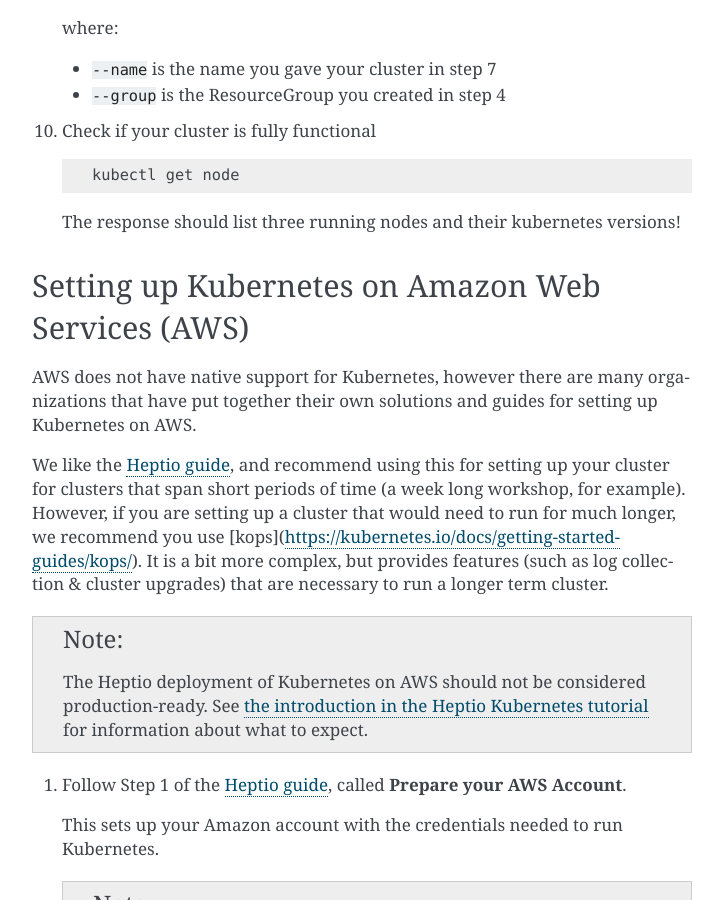
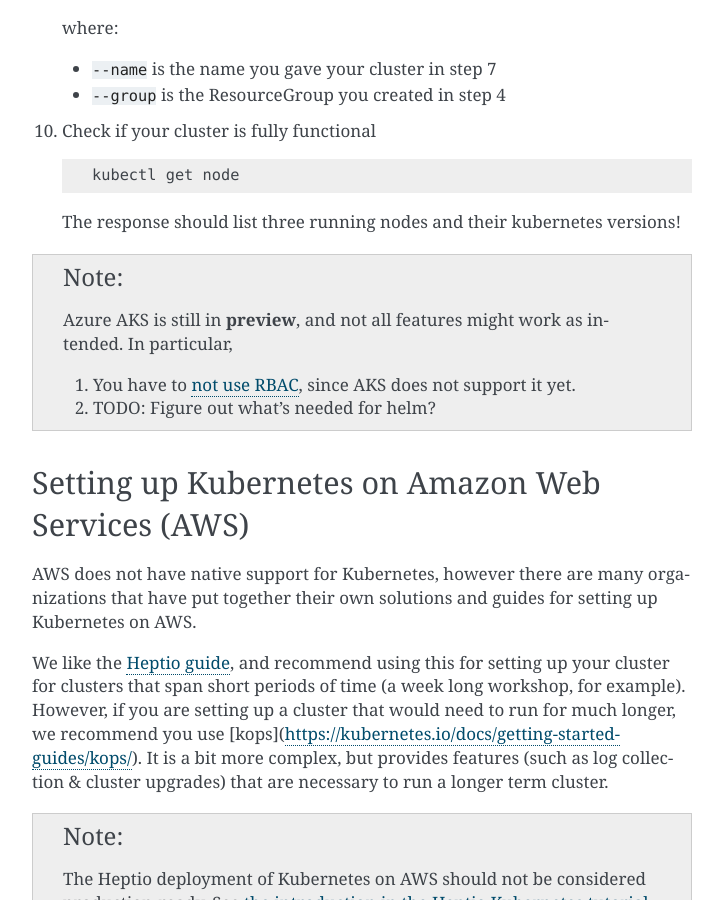
Before and after one commit to jupyterhub/zero-to-jupyterhub-k8s, a Sphinx documentation site: the page built from doc/source/create-k8s-cluster.rst, in a window 1280 px wide and 900 px high, scrolled down 3860 px. Shown: the whole window, without its empty margins (388-1111 px from the left). Built offline with Sphinx 7.4.7, drawn with Linux system fonts in a browser that asks for light colours.

Commit message:
Add note about needing to not use RBAC with Azure AKS

```diff
--- a/doc/source/create-k8s-cluster.rst
+++ b/doc/source/create-k8s-cluster.rst
@@ -216,6 +216,15 @@
 
    The response should list three running nodes and their kubernetes versions!
 
+.. note::
+
+   Azure AKS is still in **preview**, and not all features might work as
+   intended. In particular,
+
+   1. You have to `not use RBAC <security.html#use-role-based-access-control-rbac>`_, since AKS does not support it
+      yet.
+   2. TODO: Figure out what's needed for helm?
+
 .. _amazon-aws:
 
 Setting up Kubernetes on Amazon Web Services (AWS)
```
Also changed, not shown: doc/source/security.md (+5 -1 lines).
